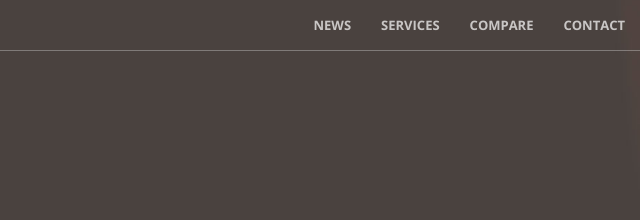
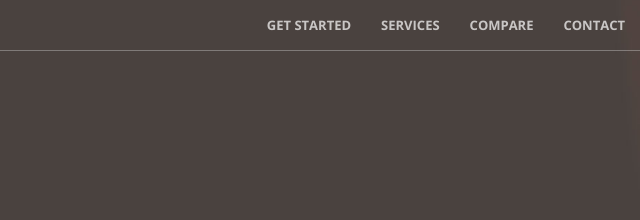
Before and after one commit to BlakeRedwolf/Project-1, a website: page index.html in a window 1280 px wide. Shown: the top 220 px of the page, 640-1280 px from the left. Drawn offline with nearby package versions, Linux system fonts and the light colour scheme.

Commit message:
Minor text update

```diff
--- a/index.html
+++ b/index.html
@@ -42,7 +42,7 @@
             <div class="collapse navbar-collapse" id="bs-example-navbar-collapse-1">
                 <ul class="nav navbar-nav navbar-right">
                     <li>
-                        <a class="page-scroll" href="#about">News</a>
+                        <a class="page-scroll" href="#about">Get Started</a>
                     </li>
                     <li>
                         <a class="page-scroll" href="#services">Services</a>
```
